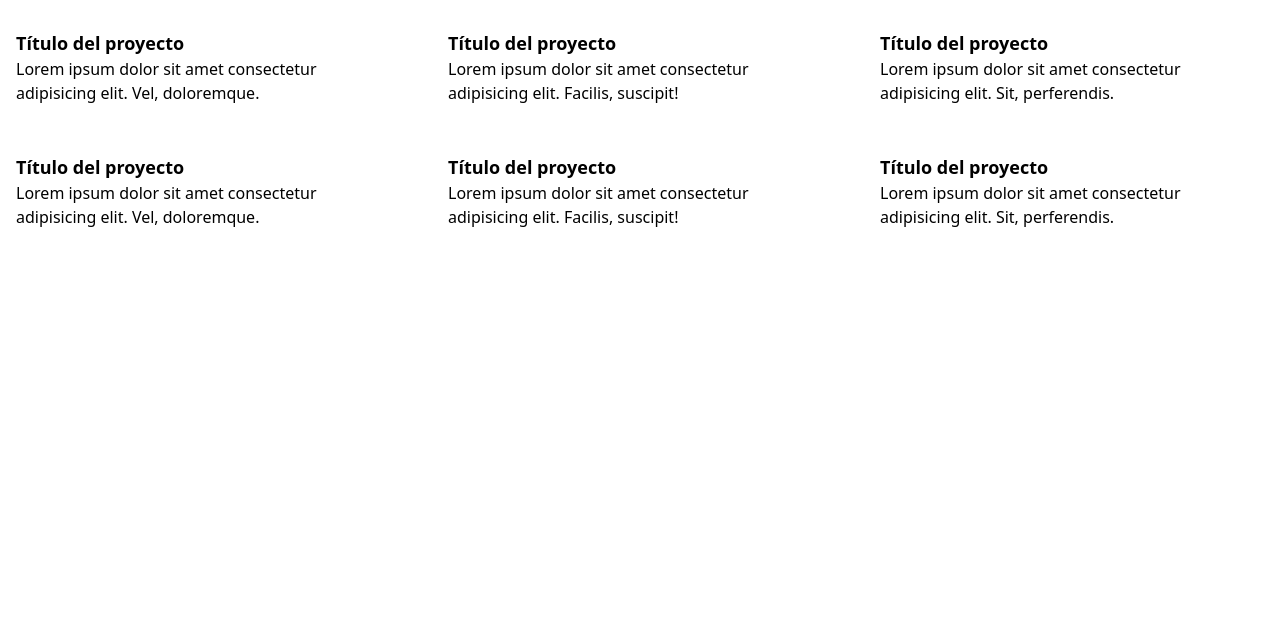
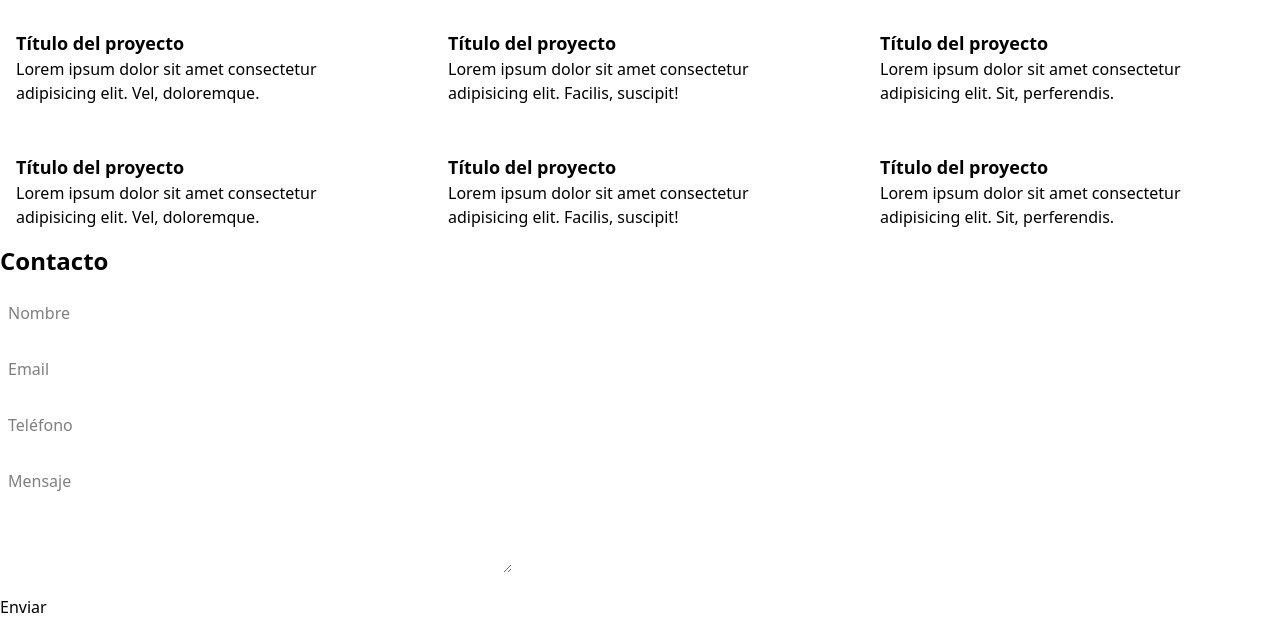
Before and after one commit to KLGomez/PortfolioKatherineGomez, an Astro site: page / in a window 1280 px wide. Shown: the part 827-1446 px from the top of the page. Before the commit the page ends 1072 px from the top, so only its background shows below. Built offline with nearby package versions, Linux system fonts and the light colour scheme; Astro itself is replaced by a stand-in of ours.

Commit message:
add component contactform

```diff
--- a/src/components/ContactForm.astro
+++ b/src/components/ContactForm.astro
@@ -0,0 +1,10 @@
+<section id="contact">
+  <h2 class="text-2xl font-bold mb-4">Contacto</h2>
+  <form action="https://formspree.io/f/xovaoyvn" method="POST" class="space-y-4 max-w-lg">
+    <input type="text" name="name" placeholder="Nombre" required class="w-full p-2 rounded text-black" />
+    <input type="email" name="email" placeholder="Email" required class="w-full p-2 rounded text-black" />
+    <input type="tel" name="numero" placeholder="Teléfono" required class="w-full p-2 rounded text-black" />
+    <textarea name="message" rows="4" placeholder="Mensaje" required class="w-full p-2 rounded text-black"></textarea>
+    <button type="submit" class="glow-border button-content">Enviar</button>
+  </form>
+</section>
--- a/src/pages/index.astro
+++ b/src/pages/index.astro
@@ -6,6 +6,7 @@ import Hero from '../components/Hero.astro';
 import TechCarousel from '../components/TechCarousel.astro';
 import About from '../components/About.astro';
 import Projects from '../components/Projects.astro';
+import ContactForm from '../components/ContactForm.astro';
 ---
 
 <Layout>
@@ -14,5 +15,6 @@ import Projects from '../components/Projects.astro';
 	<TechCarousel />
 	<About />
 	<Projects />
+	<ContactForm />
 
 </Layout>
```
Also changed, not shown: public/favicon.svg (deleted), src/assets/astro.svg (deleted).
